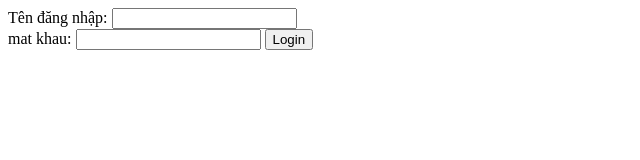
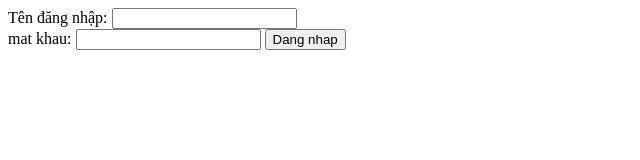
Before and after one commit to NgCuong-Dev/Form_login, a plain HTML site: page index.html in a window 1280 px wide. Shown: the full height of the page, 0-640 px from the left. Drawn offline with Linux system fonts and the light colour scheme.

Commit message:
updateleballogin

```diff
--- a/index.html
+++ b/index.html
@@ -11,6 +11,6 @@
     <br />
     <label for="password">mat khau:</label>
     <input type="password" id="password" name="password" required />
-    <button type="submit">Login</button>
+    <button type="submit">Dang nhap</button>
   </body>
 </html>
```
